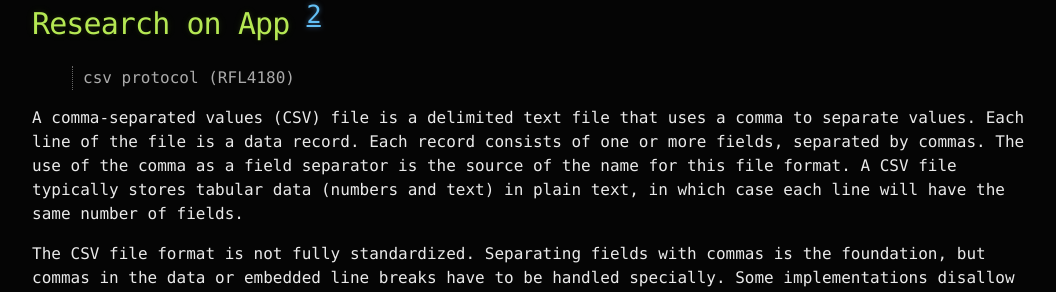
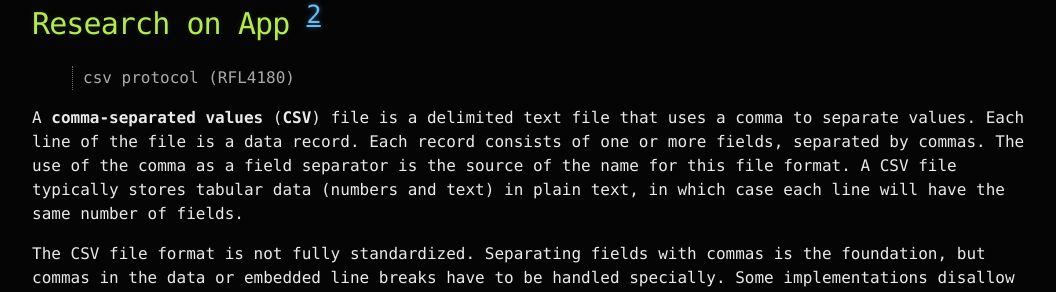
Before and after one commit to Videars/Statistics, a Jekyll site: the page built from Week2/Research.md, in a window 1280 px wide and 900 px high, scrolled down 3314 px. Shown: the part 152-444 px from the top of the window, without its empty margins (108-1164 px from the left). Built offline with Jekyll 4.4.1, drawn with Linux system fonts in a browser that asks for light colours; our own code applies the rules of GitHub Pages for plain Markdown files; formulas are drawn with MathJax 3.

```diff
--- a/Week2/Research.md
+++ b/Week2/Research.md
@@ -12,13 +12,13 @@ permalink: /Week2/research
 > Concept of distribution, Univariate and multivariate distributions, Conditional and Marginal distributions
 
 In the phase of processing and analyzing the data collected, the statistician uses a set of tools to gather as much as information as possible from the sample of units studied.\
-Given a data set, you may want to start counting how many occurrencies are there for every specific value (or a set of it) that a variable might assume. This is called *relative frequiency* for that specific value (or set) and we can present this info as a fraction (number of occurrencies over the total set of objects observed) or as a percentage of the sample population. If we compute the relative frequency for every possible value of a single variable, then we obtain the so called *univariate distribution*. A statistical distribution describes how values are distributed for a field. In other words, the statistical distribution shows which values are common and uncommon.\
-We might do the exact same passages but starting from the *joint frequency* of $n$ different attributes: we count the number of occurrencies where all the $n$ attributes where observed on the single unit at the same time. If we compute all the possible joint frequencies we will obtain the *multivariate distribution*. Here we can see an example for $n=2$ (*bivariate distribution*):
+Given a data set, you may want to start counting how many occurrencies are there for every specific value (or a set of it) that a variable might assume. This is called **relative frequiency** for that specific value (or set) and we can present this info as a fraction (number of occurrencies over the total set of objects observed) or as a percentage of the sample population. If we compute the relative frequency for every possible value of a single variable, then we obtain the so called **univariate distribution**. A statistical distribution describes how values are distributed for a field. In other words, the statistical distribution shows which values are common and uncommon.\
+We might do the exact same passages but starting from the **joint frequency** of $n$ different attributes: we count the number of occurrencies where all the $n$ attributes where observed on the single unit at the same time. If we compute all the possible joint frequencies we will obtain the **multivariate distribution**. Here we can see an example for $n=2$ (**bivariate distribution**):
 
 <img src="https://user-images.githubusercontent.com/105921751/194770960-af1ce04b-8754-478b-a954-a0e730a969a0.png" width="500">
 
 To represent a multivariate distribution we need a matrix that has a dimension for every variable we are considering.\
-The *Marginal distribution* of the $k$-variate has the distribution of all the minors distributions (from $1$ to $k-1$) summing on the $k^{th}$ column.
+The **Marginal distribution** of the $k$-variate has the distribution of all the minors distributions (from $1$ to $k-1$) summing on the $k^{th}$ column.
 
 # App
 > Simple program with the random and timer objects, a csv parser and the computation of a univariate distribution
@@ -44,7 +44,7 @@ As soon as the button is clicked the program will start the parsing phase: the c
 # Research on App [^2]
 > csv protocol (RFL4180)
 
-A comma-separated values (CSV) file is a delimited text file that uses a comma to separate values. Each line of the file is a data record. Each record consists of one or more fields, separated by commas. The use of the comma as a field separator is the source of the name for this file format. A CSV file typically stores tabular data (numbers and text) in plain text, in which case each line will have the same number of fields.
+A **comma-separated values** (**CSV**) file is a delimited text file that uses a comma to separate values. Each line of the file is a data record. Each record consists of one or more fields, separated by commas. The use of the comma as a field separator is the source of the name for this file format. A CSV file typically stores tabular data (numbers and text) in plain text, in which case each line will have the same number of fields.
 
 The CSV file format is not fully standardized. Separating fields with commas is the foundation, but commas in the data or embedded line breaks have to be handled specially. Some implementations disallow such content while others surround the field with quotation marks, which yet again creates the need for escaping if quotation marks are present in the data.
 
```
